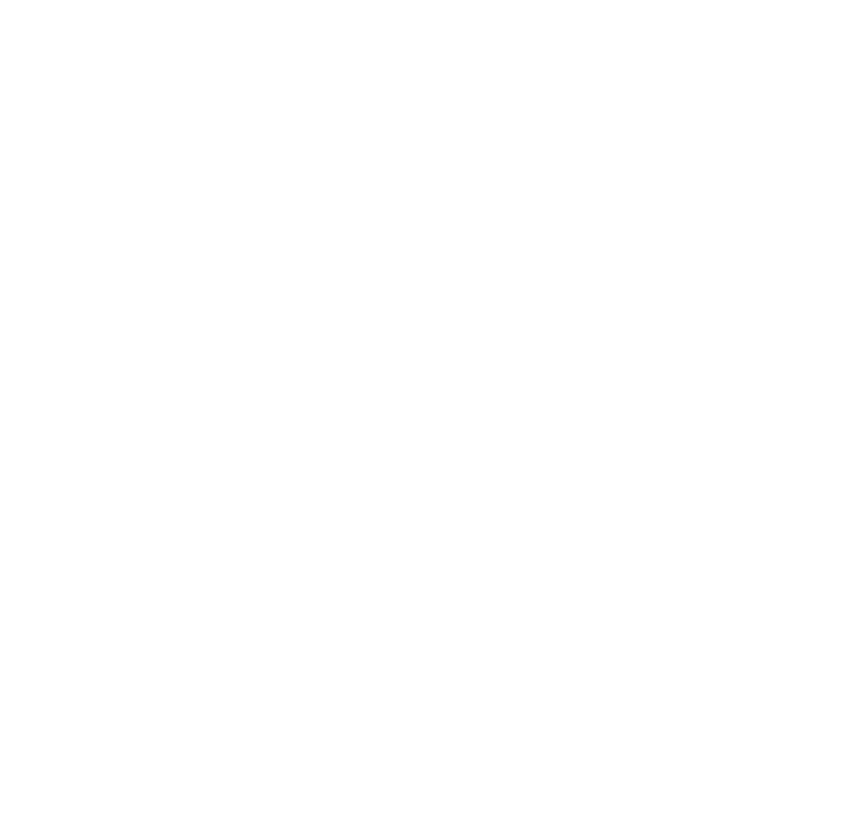
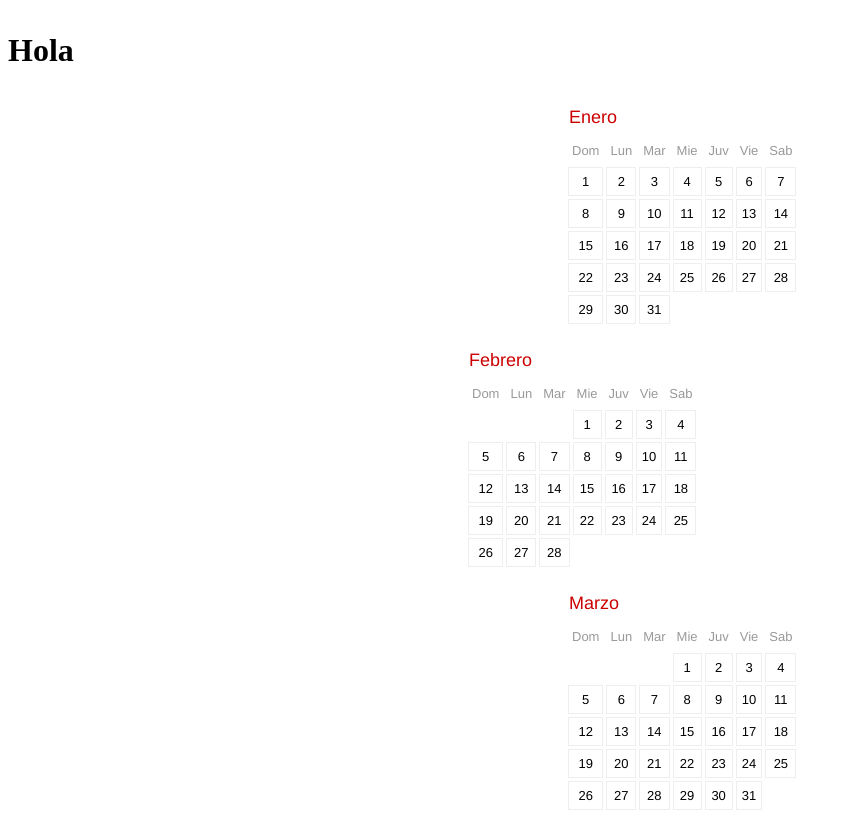
Before and after one commit to Gusan2000x/Calendario-Gusan2000x, a plain HTML site: page index.html in a window 1280 px wide. Shown: the top 833 px of the page, without its empty margins (0-851 px from the left). Before the commit the page ends 800 px from the top, so only its background shows below. Drawn offline with Linux system fonts and the light colour scheme.

Commit message:
actuaizado

```diff
--- a/index.html
+++ b/index.html
@@ -3,7 +3,7 @@
   <head>
     <meta charset="utf-8">
     <title>Calendario</title>
-    <script src="main.js" defer/>
+    <script src="main.js" defer></script>
     <link rel="stylesheet" href="styles.css">
   </head>
   <body>
@@ -15,5 +15,4 @@
       </div>
     </h1>
   </body>
-
 </html>
```
